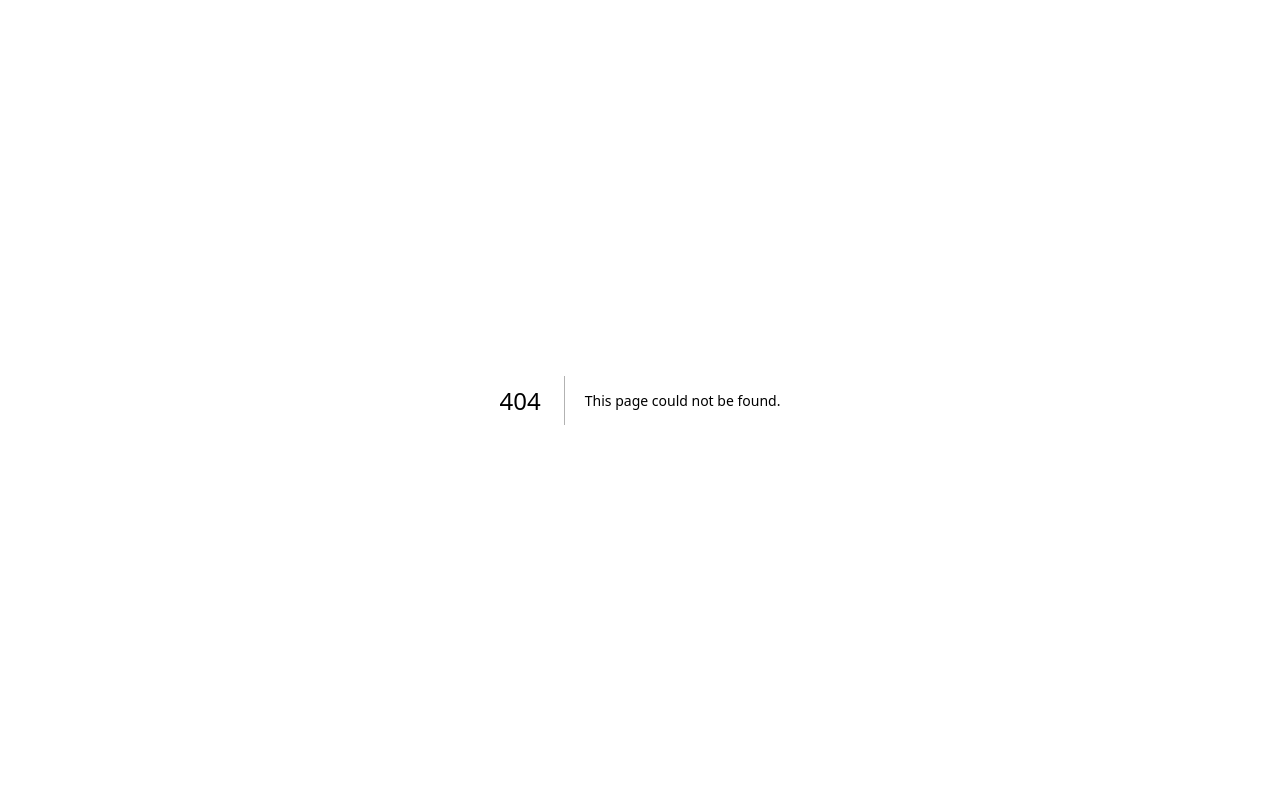
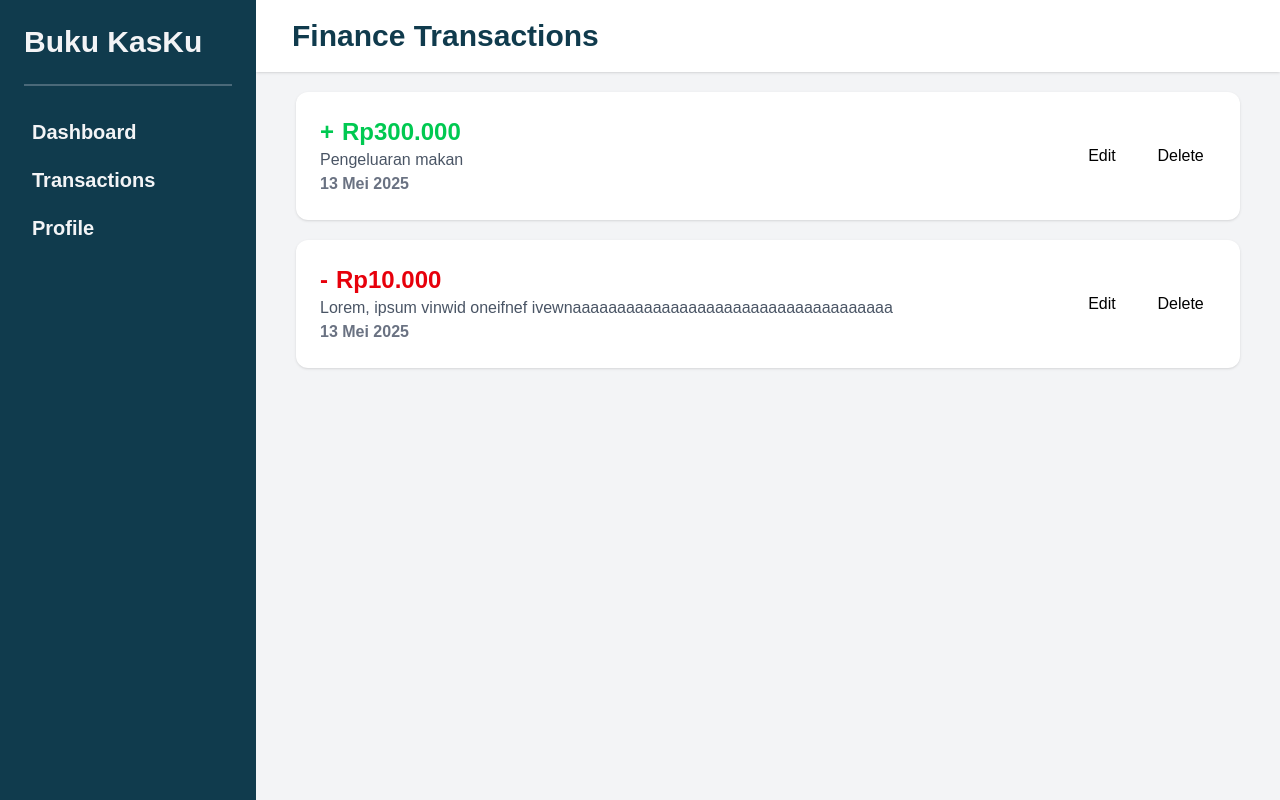
Before and after one commit to rahmaddayat/buku-kas-ku, a Next.js app: page /transactions in a window 1280 px wide. Before the commit this address had no page. Built offline with nearby package versions, Linux system fonts and the light colour scheme.

Commit message:
update dashboard

```diff
--- /dev/null
+++ b/app/dashboard/page.tsx
@@ -0,0 +1,36 @@
+import Navbar from "@/components/navbar/navbar";
+import Card from "@/components/card/card";
+import Header from "@/components/header/header";
+import ExpensesGraph from "@/components/expenses-graph/graph";
+
+export default function MainPage() {
+  return (
+    <div className="flex">
+      <Navbar />
+      <div className="flex flex-col ml-64 w-full h-screen bg-gray-100">
+        <Header title="Finance Dashboard" />
+        <main className="flex-1 p-8 flex flex-col">
+          <div className="grid grid-cols-1 sm:grid-cols-2 lg:grid-cols-3 gap-6 mb-8">
+            <Card title="Total Balance" description="Rp0.00" />
+            <Card title="Income" description="Rp0.00" />
+            <Card title="Expenses" description="Rp0.00" />
+          </div>
+
+          <div className="grid grid-cols-1 lg:grid-cols-2 gap-4 flex-1 min-h-0">
+            <div className="bg-white rounded shadow flex items-center justify-center h-full">
+              <ExpensesGraph />
+            </div>
+            <div className="grid grid-rows-[5fr_1fr] gap-4 h-full">
+              <div className="bg-white shadow p-4 rounded flex items-center justify-center">
+                Content Atas
+              </div>
+              <div className="bg-white shadow p-4 rounded flex items-center justify-center">
+                Content Bawah
+              </div>
+            </div>
+          </div>
+        </main>
+      </div>
+    </div>
+  );
+}
--- a/app/main/page.tsx
+++ /dev/null
@@ -1,21 +0,0 @@
-import Navbar from "@/components/navbar/navbar";
-import Card from "@/components/card/card";
-import Header from "@/components/header/header";
-
-export default function MainPage() {
-  return (
-    <div className="flex">
-      <Navbar />
-      <div className="flex flex-col ml-64 w-full min-h-screen bg-gray-100">
-        <Header title="Finance Dashboard" />
-        <main className="p-8 flex-1">
-          <div className="grid grid-cols-1 sm:grid-cols-2 lg:grid-cols-3 gap-6 mb-8">
-            <Card title="Total Balance" description="Rp0.00" />
-            <Card title="Income" description="Rp0.00" />
-            <Card title="Expenses" description="Rp0.00" />
-          </div>
-        </main>
-      </div>
-    </div>
-  );
-}
--- /dev/null
+++ b/app/profile/page.tsx
@@ -0,0 +1,14 @@
+import Navbar from "@/components/navbar/navbar";
+import Header from "@/components/header/header";
+
+export default function MainPage() {
+  return (
+    <div className="flex">
+      <Navbar />
+      <div className="flex flex-col ml-64 w-full min-h-screen bg-gray-100">
+        <Header title="Profile" />
+        <main className="p-8 flex-1"></main>
+      </div>
+    </div>
+  );
+}
--- /dev/null
+++ b/app/transactions/page.tsx
@@ -0,0 +1,27 @@
+import Navbar from "@/components/navbar/navbar";
+import Header from "@/components/header/header";
+import Card from "@/components/card/card-transactions";
+
+export default function TransactionsPage() {
+  return (
+    <div className="flex">
+      <Navbar />
+      <div className="flex flex-col ml-64 w-full min-h-screen bg-gray-100">
+        <Header title="Finance Transactions" />
+        <Card
+          nominal={300000}
+          description="Pengeluaran makan"
+          date={new Date("2025-05-13T12:00:00")}
+          status={true}
+        />
+        <Card
+          nominal={10000}
+          description="Lorem, ipsum vinwid oneifnef ivewnaaaaaaaaaaaaaaaaaaaaaaaaaaaaaaaaaaaa"
+          date={new Date("2025-05-13T12:00:00")}
+          status={false}
+        />
+        <main className="p-8 flex-1"></main>
+      </div>
+    </div>
+  );
+}
--- /dev/null
+++ b/components/card/card-transactions.tsx
@@ -0,0 +1,59 @@
+import { FC } from "react";
+
+type TransCardProps = {
+  nominal: number;
+  description: string;
+  date: Date;
+  status: boolean;
+};
+
+const TransCard: FC<TransCardProps> = ({
+  nominal,
+  description,
+  date,
+  status,
+}) => {
+  return (
+    <div className="text-black bg-white shadow rounded-xl p-6 ml-10 mr-10 mt-5 flex flex-row">
+      <div className="grid grid-cols-[5fr_1fr] items-center h-full w-full">
+        <div>
+          <div className="flex items-center gap-2">
+            <span
+              className={`text-2xl font-bold ${
+                status ? `text-green-500` : `text-red-600`
+              }`}
+            >
+              {status ? "+ " : "- "}
+            </span>
+            <h1
+              className={`text-2xl font-bold ${
+                status ? `text-green-500` : `text-red-600`
+              }`}
+            >
+              Rp{nominal.toLocaleString("id-ID")}
+            </h1>
+          </div>
+          <p className="text-gray-600">{description}</p>
+          <div className="text-m font-bold text-gray-500">
+            {date.toLocaleDateString("id-ID", {
+              day: "numeric",
+              month: "long",
+              year: "numeric",
+            })}
+          </div>
+        </div>
+
+        <div className="grid grid-cols-2 gap-2">
+          <button>
+            <i className="fas fa-edit"></i> Edit
+          </button>
+          <button>
+            <i className="fas fa-trash-alt"></i> Delete
+          </button>
+        </div>
+      </div>
+    </div>
+  );
+};
+
+export default TransCard;
--- a/components/card/card.tsx
+++ b/components/card/card.tsx
@@ -6,7 +6,7 @@ type CardProps = {
 export default function Card({ title, description }: CardProps) {
   return (
     <div className="bg-white shadow rounded-lg p-6 w-full">
-      <h3 className="text-black text-xl font-bold mb-">{title}</h3>
+      <h3 className="text-[#103b4d] text-xl font-bold mb-">{title}</h3>
       <p className="text-gray-400">{description}</p>
     </div>
   );
--- /dev/null
+++ b/components/expenses-graph/graph.tsx
@@ -0,0 +1,3 @@
+export default function graph() {
+  return <h1 className="text-black">Graph</h1>;
+}
--- a/components/navbar/navbar.tsx
+++ b/components/navbar/navbar.tsx
@@ -9,7 +9,7 @@ export default function Navbar() {
       <ul className="space-y-1">
         <li>
           <Link
-            href="/main"
+            href="/dashboard"
             className="block hover:bg-[#ffffff28] rounded text-xl font-bold p-2 transition"
           >
             Dashboard
@@ -17,7 +17,7 @@ export default function Navbar() {
         </li>
         <li>
           <Link
-            href="/main"
+            href="/transactions"
             className="block hover:bg-[#ffffff28] rounded text-xl font-bold p-2 transition"
           >
             Transactions
@@ -25,7 +25,7 @@ export default function Navbar() {
         </li>
         <li>
           <Link
-            href="/main"
+            href="/profile"
             className="block hover:bg-[#ffffff28] rounded text-xl font-bold p-2 transition"
           >
             Profile
```
